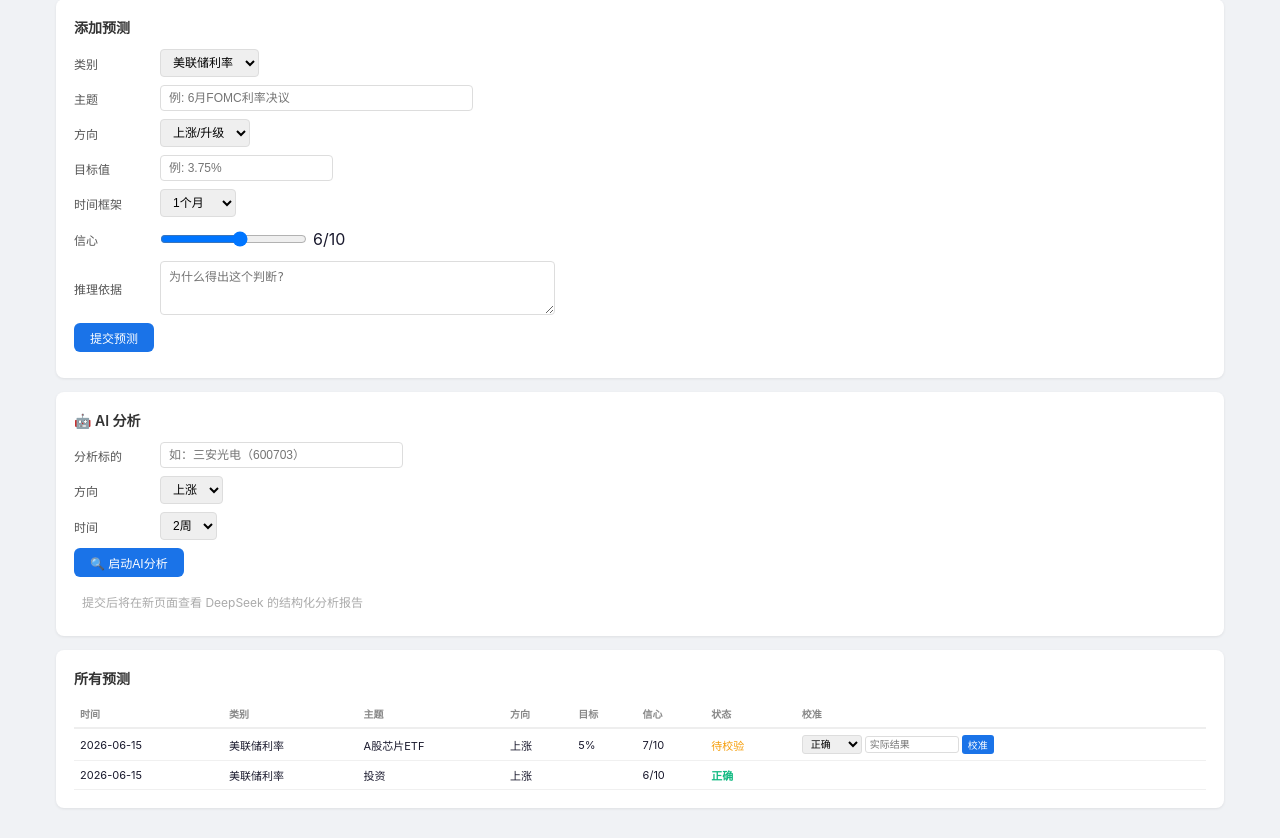
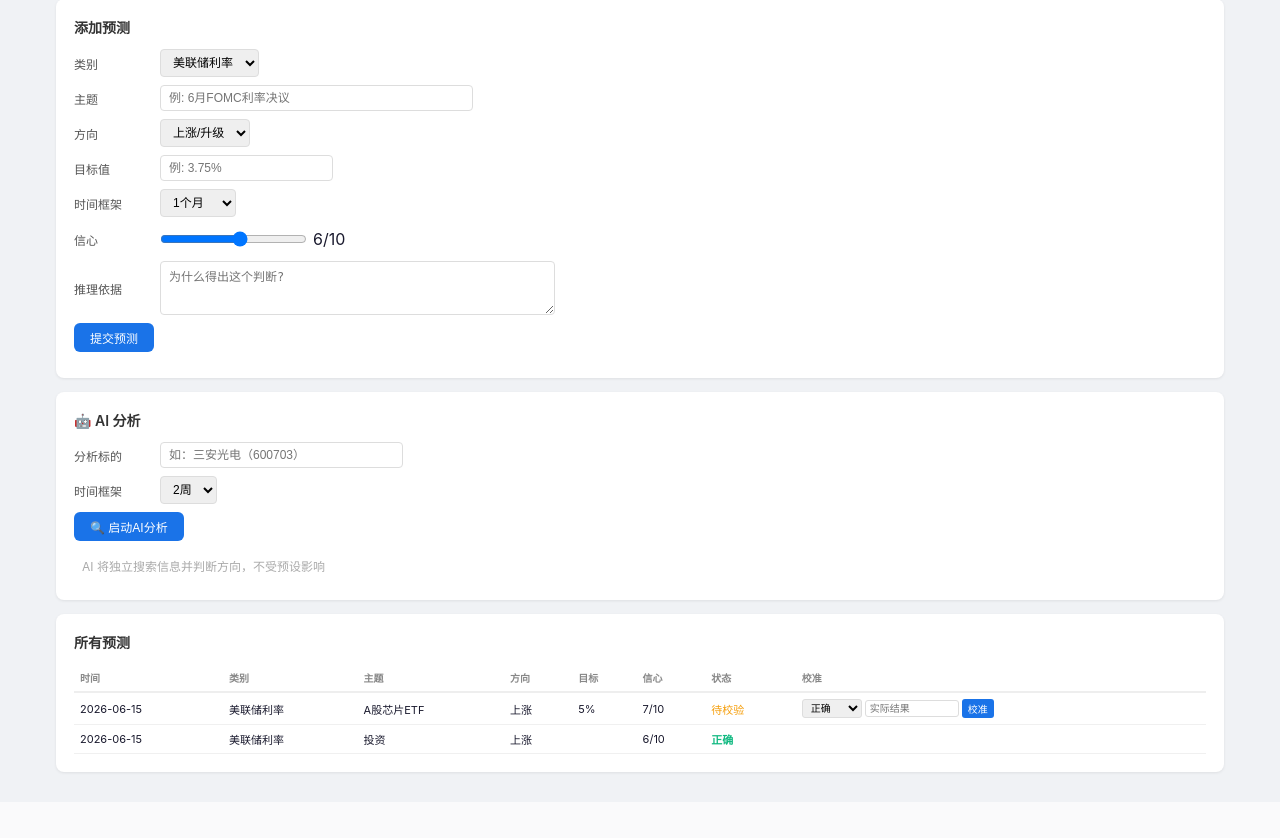
Before and after one commit to qiaoxingyu-hub/qiaoxingyu-hub.github.io, a FastAPI app: page /predictions in a window 1280 px wide. Shown: the part 180-1018 px from the top of the page. After the commit the page ends 954 px from the top, so only its background shows below. Run offline with FastAPI, Linux system fonts and the light colour scheme; data comes from the database, SQL or seed files in the repository.

Commit message:
Update predictions.html

```diff
--- a/inforecon-deploy/templates/predictions.html
+++ b/inforecon-deploy/templates/predictions.html
@@ -30,13 +30,11 @@
 <div class="section"><h2>🤖 AI 分析</h2>
 <form method="get" action="/predictions/analyze" class="pred-form" target="_blank">
 <div class="form-row"><label>分析标的</label><input name="target" size="30" placeholder="如：三安光电（600703）" required></div>
-<div class="form-row"><label>方向</label>
-<select name="direction"><option value="上涨">上涨</option><option value="下跌">下跌</option><option value="横盘">横盘</option></select></div>
-<div class="form-row"><label>时间</label>
+<div class="form-row"><label>时间框架</label>
 <select name="timeframe"><option value="1周">1周</option><option value="2周" selected>2周</option><option value="1月">1月</option></select></div>
 <div class="form-row"><button type="submit">🔍 启动AI分析</button></div>
 </form>
-<p class="muted">提交后将在新页面查看 DeepSeek 的结构化分析报告</p>
+<p class="muted">AI 将独立搜索信息并判断方向，不受预设影响</p>
 </div>
 
 <div class="section"><h2>所有预测</h2>
```
